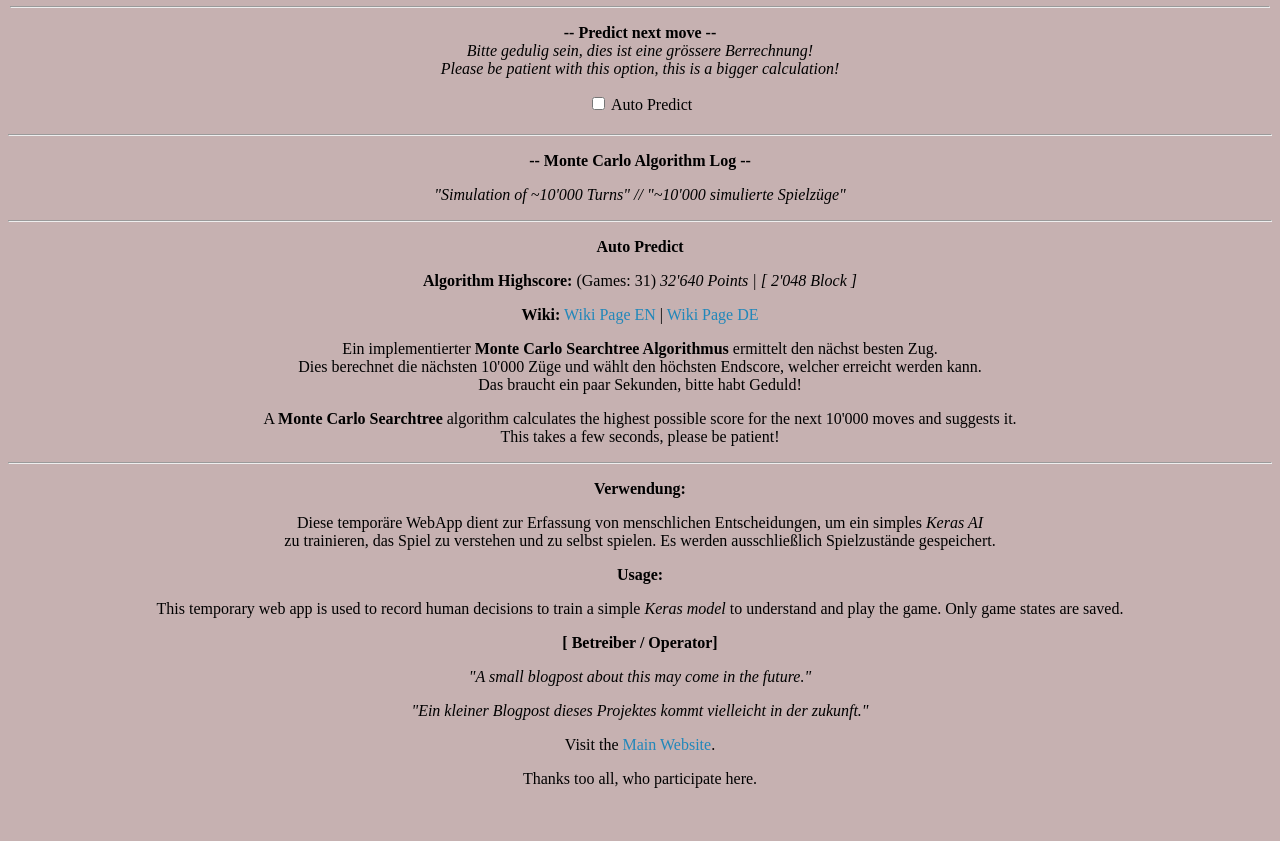
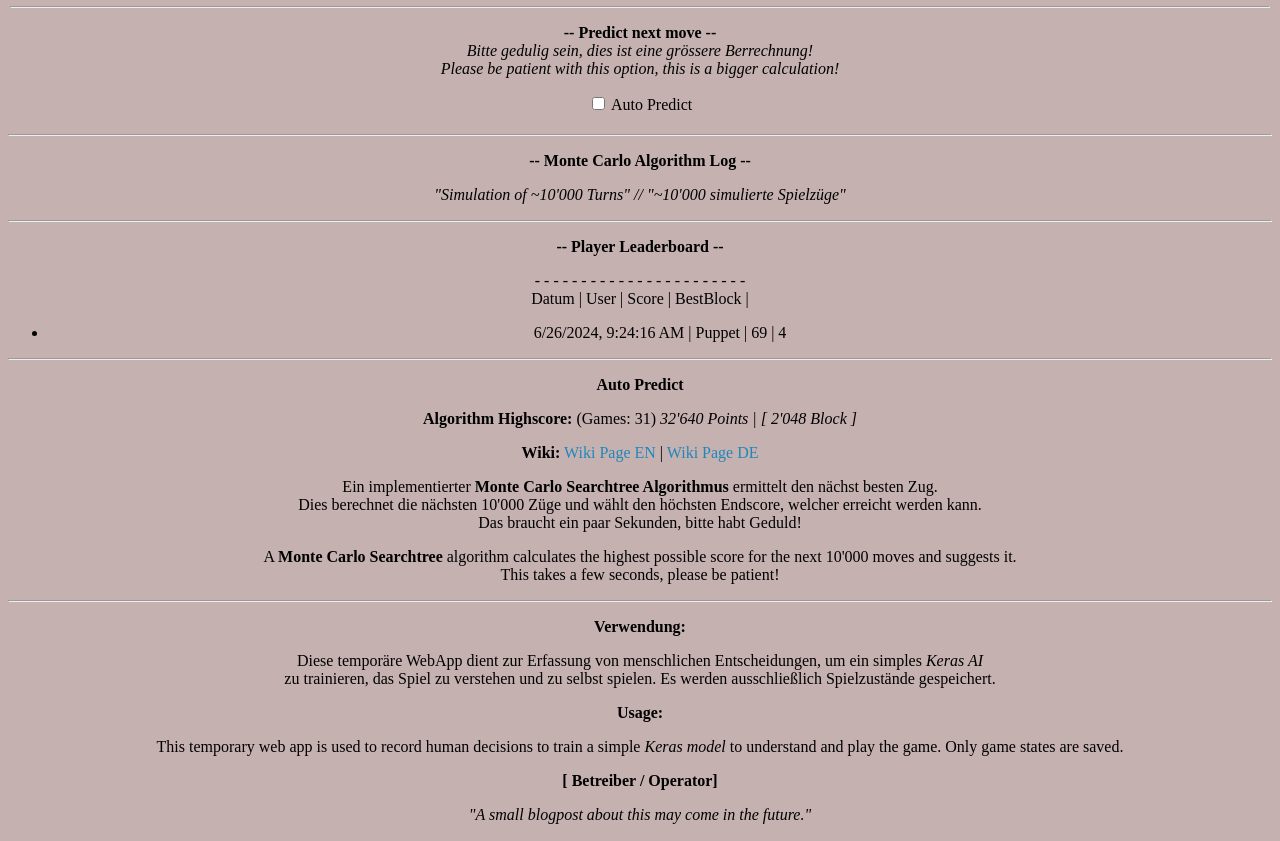
Before and after one commit to w0lfzk1nd-school/2048AI-Webgui, a Flask app: page / in a window 1280 px wide. Shown: the part 1059-1900 px from the top of the page. Before the commit the page ends 1847 px from the top, so only its background shows below. Run offline with Flask 3, Linux system fonts and the light colour scheme; data comes from the database, SQL or seed files in the repository.

Commit message:
Added Leaderboard to WebGUI

```diff
--- a/2048_Project/utils/handle_db.py
+++ b/2048_Project/utils/handle_db.py
@@ -48,7 +48,7 @@ class DatabaseHandler:
                 return result
 
             self.connection.commit()
-            print("Query executed successfully")
+            print(f"Query executed successfully: {query}")
 
         except Error as e:
             print("Error executing query:", e)
@@ -70,7 +70,9 @@ class DatabaseHandler:
 
         elif action == "select":
             query = f"SELECT * FROM {table}"
-            if condition:
+            if condition and "ORDER BY" in condition:
+                query += f" {condition}"
+            elif condition:
                 query += f" WHERE {condition}"
             return query, None
 
@@ -95,6 +97,7 @@ class DatabaseHandler:
         query, values = self.build_query(action, table, data, condition)
         if query:
             result = self.execute_query(query, values)
+            print(result)
             return result
         else:
             print("Invalid query")
--- a/2048_Project/webgui/app.py
+++ b/2048_Project/webgui/app.py
@@ -6,6 +6,7 @@ import numpy as np
 import uuid
 import os
 import sys
+from datetime import datetime
 from threading import Lock
 
 sys.path.insert(0, os.path.abspath(os.path.join(os.path.dirname(__file__), "..")))
@@ -30,7 +31,7 @@ setup_logging("flask")
 db_handler = DatabaseHandler()
 
 webgui_db = db_handler.handle_db('select', 'webgui')
-webgui_leaderboard = db_handler.handle_db("select", "web_leaderboard")
+webgui_leaderboard = db_handler.handle_db('select', 'web_leaderboard')
 
 app.secret_key = os.urandom(24)
 moves = []
@@ -77,6 +78,12 @@ def get_highscore():
     return {"high": total_highscore, "block": total_bestblock}
 
 
+def get_webgui_high():
+    return db_handler.handle_db('select', 'webgui')
+
+def get_leaderboard():
+    return db_handler.handle_db('select', 'web_leaderboard', None, "ORDER BY score DESC")
+
 def add_move_to_json(file_path, board, action):
     try:
         with open(file_path, "r") as file:
@@ -97,9 +104,11 @@ def add_move_to_json(file_path, board, action):
     with open(file_path, "w") as file:
         json.dump(moves, file)
 
+
 def monte_predict_wrapper(board, steps, output_queue):
     result = monte_predict(board, steps)
     output_queue.put(result)
+
 
 # === App Routes
 
@@ -108,6 +117,44 @@ def monte_predict_wrapper(board, steps, output_queue):
 def index():
     return render_template("index.html")
 
+
+@app.route("/api/get_highscore", methods=["GET"])
+def handle_leaderboard():
+    leaderboard_data = get_webgui_high()
+    return jsonify(leaderboard_data[0])
+
+@app.route("/api/get_leaderboard", methods=["GET"])
+def get_leader():
+    leaderboard_data = get_leaderboard()
+    return jsonify(leaderboard_data)
+
+@app.route('/api/add_highscore', methods=['POST'])
+def add_highscore():
+    data = request.get_json()
+    current_time = datetime.now().strftime('%Y-%m-%d %H:%M:%S')
+    uname = data.get('uname')
+    score = data.get('score')
+    block = data.get('block')
+    try:
+        db_handler.handle_db('insert', 'web_leaderboard', {"time": current_time, "uname": uname, "score": score, "block": block})
+        return jsonify({"status": "success"})
+    except Exception as e:
+        print(f"Leaderbaord Error: {e}")
+        return jsonify({"status": "failed"})
+
+@app.route('/api/update_highscore', methods=['POST'])
+def update_highscore():
+    data = request.get_json()
+    current_time = datetime.now().strftime('%Y-%m-%d %H:%M:%S')
+    uname = data.get('uname')
+    score = data.get('score')
+    block = data.get('block')
+    try:
+        db_handler.handle_db('update', 'web_leaderboard', data={"time": current_time, "uname": uname, "score": score, "block": block}, condition=f"WHERE uname = {uname}")
+        return jsonify({"status": "success"})
+    except Exception as e:
+        print(f"Leaderbaord Error: {e}")
+        return jsonify({"status": "failed"})
 
 @app.route("/api/generate_key", methods=["POST"])
 def generate_key():
@@ -132,7 +179,7 @@ def get_board():
     game = get_game()
     return jsonify(game.board)
 
-
+# Game get highscores
 @app.route("/api/score", methods=["GET"])
 def get_cur_score():
     global total_highscore, total_bestblock, total_highscore_txt, total_bestblock_txt
@@ -147,15 +194,13 @@ def get_cur_score():
         }
     )
 
-
+# Player reset game
 @app.route("/api/reset", methods=["POST"])
 def reset():
-    # game = get_game()
-    # game.reset()
     session["game"] = serialize_game(Game2048())
     return "Game resetted"
 
-
+# Player predict next move
 @app.route("/api/predict", methods=["GET"])
 def get_prediction():
     game = get_game()
@@ -184,7 +229,7 @@ def get_prediction():
 
     return jsonify(monte_predicted)
 
-
+# Player moves
 @app.route("/api/move/<int:direction>", methods=["POST"])
 def make_move(direction):
     global move_file, moves, total_highscore, total_bestblock, total_highscore_txt, total_bestblock_txt
@@ -221,7 +266,7 @@ def make_move(direction):
         add_move_to_json(move_file, board_list, direction)
 
         print_and_log(f">> ({get_current_time()}) Finished turn and saved turn.")
-        return jsonify({"board": board_list, "game_over": game_over})
+        return jsonify({"board": board_list, "game_over": game_over, "score": str(game.score), "block": str(game.bestblock)})
 
 
 @app.route("/api/moves", methods=["GET"])
--- a/2048_Project/webgui/static/script.js
+++ b/2048_Project/webgui/static/script.js
@@ -1,6 +1,8 @@
 let isPredicting = false;
 let win_confirm = false;
 let game_over = false;
+let currentHighscoreSet = false;
+let currentUsername = '';
 
 function genPredictionTxt() {
     const texts = ["Writing down pi", "Brewing coffee", "Sorting braincells", "Predicting", "Reading future", "Processing", "Working", "Running", "Simulating", "Doing magic", "Redefining sience", "Doing math", "Adding a lot of numbers", "Shifting tiles", "Calculating moves", "Multiplying tiles", "Crushing numbers",
@@ -26,6 +28,33 @@ function showConfirmation() {
         return false;
     };
 };
+
+function getUserInput() {
+    let userInput = prompt("Enter your Username:");
+    if (userInput !== null && userInput.length <= 20) {
+        document.getElementById("user_input").value = userInput;
+        document.getElementById("inputForm").submit();
+    }
+}
+
+function loadLeaderboard() {
+    fetch('/api/get_leaderboard')
+        .then(response => response.json())
+        .then(data => {
+            const leaderboardList = document.getElementById('leaderboard-list');
+            leaderboardList.innerHTML = '';
+            data.forEach(entry => {
+                const listItem = document.createElement('li');
+                const formattedTime = new Date(entry[1]).toLocaleString();
+                listItem.textContent = `${formattedTime} | ${entry[2]} | ${format_num(parseInt(entry[3]))} | ${format_num(parseInt(entry[4]))}`;
+                leaderboardList.appendChild(listItem);
+            });
+        })
+        .catch(error => {
+            console.error('Error loading leaderboard:', error);
+        });
+}
+
 
 function loadMovesCount() {
     fetch('/api/moves')
@@ -156,7 +185,6 @@ function makeMove(direction) {
             loadScore();
             loadBoard();
             loadMovesCount();
-
             const autoPredictCheckbox = document.getElementById('auto-predict');
             if (autoPredictCheckbox && autoPredictCheckbox.checked && !data.game_over) {
                 setTimeout(() => {
@@ -174,7 +202,85 @@ function makeMove(direction) {
             if (data.game_over) {
                 game_over = true
                 alert("Game Over!");
+            } else {
+                checkHighscore(data.score, data.block)
             }
+        });
+}
+
+function checkHighscore(score, block) {
+    fetch('/api/get_highscore')
+        .then(response => response.json())
+        .then(highscoreData => {
+            //const uname = prompt("Congratulations! You set a new highscore! Please enter your username:");
+            if (score == highscoreData[1]) {
+                if (!currentHighscoreSet) {
+                    const uname = prompt("Congratulations! You set a new highscore! Please enter your username:");
+                    if (uname && uname.length <= 20) {
+                        currentUsername = uname;
+                        currentHighscoreSet = true;
+                        saveHighscore(currentUsername, score, block);
+                        alert("Your highscore has been saved!");
+                    }
+                } else {
+                    updateHighscore(currentUsername, score, block);
+                }
+            }
+        });
+}
+
+function saveHighscore(uname, score, block) {
+    fetch('/api/add_highscore', {
+        method: 'POST',
+        headers: {
+            'Content-Type': 'application/json'
+        },
+        body: JSON.stringify({uname: uname, score: score, block: block })
+    })
+        .then(response => {
+            if (!response.ok) {
+                throw new Error('Network response was not ok');
+            }
+            return response.json();
+        })
+        .then(data => {
+            if (data.status === 'success') {
+                loadLeaderboard();
+            } else {
+                alert("Failed to save highscore.");
+            }
+        })
+        .catch(error => {
+            console.error('There was a problem with the fetch operation:', error);
+            alert("There was an error saving your highscore. Please try again.");
+        });
+}
+
+function updateHighscore(uname, score, block) {
+    fetch('/api/update_highscore', {
+        method: 'POST',
+        headers: {
+            'Content-Type': 'application/json'
+        },
+        body: JSON.stringify({ uname: uname, score: score, block: block })
+    })
+        .then(response => {
+            if (!response.ok) {
+                throw new Error('Network response was not ok');
+            }
+            return response.json();
+        })
+        .then(data => {
+            if (data.status === 'success') {
+                alert("Your highscore has been updated!");
+                loadLeaderboard();
+            } else {
+                alert("Failed to update highscore.");
+            }
+        })
+        .catch(error => {
+            console.error('There was a problem with the fetch operation:', error);
+            alert("There was an error updating your highscore. Please try again.");
         });
 }
 
@@ -196,6 +302,7 @@ function resetGame() {
             .then(() => {
                 loadBoard();
                 loadMovesCount();
+                loadLeaderboard();
             });
     }
 }
--- a/2048_Project/webgui/templates/index.html
+++ b/2048_Project/webgui/templates/index.html
@@ -69,6 +69,12 @@
             <ul id="confidence-list"></ul>
         </div>
         <hr>
+        <div class="webgui-leaderboard">
+            <p><b>-- Player Leaderboard --</b></p>
+            <p><i>- - - - - - - - - - - - - - - - - - - - - - -</i><br>Datum   |    User    |   Score   | BestBlock     |</p>
+            <ul id="leaderboard-list"></ul>
+        </div>
+        <hr>
         <div class="description">
             <p><b>Auto Predict</b></p>
             <p><b>Algorithm Highscore:</b> (Games: 31) <i>32'640 Points | [ 2'048 Block ]</i></p>
@@ -105,6 +111,7 @@
             loadScore();
             loadBoard();
             loadMovesCount();
+            loadLeaderboard()
         };
     </script>
 </body>
```
